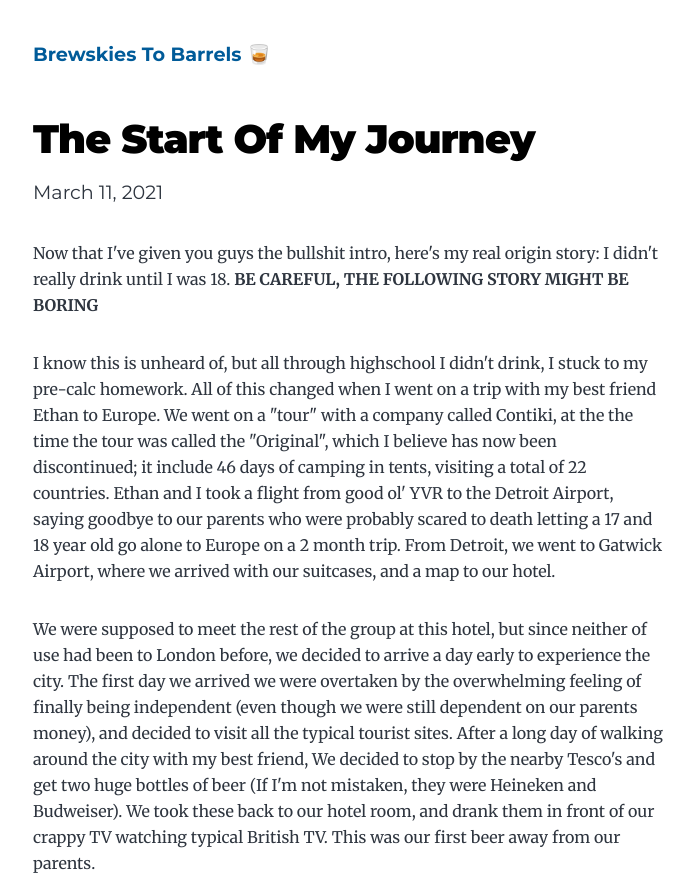
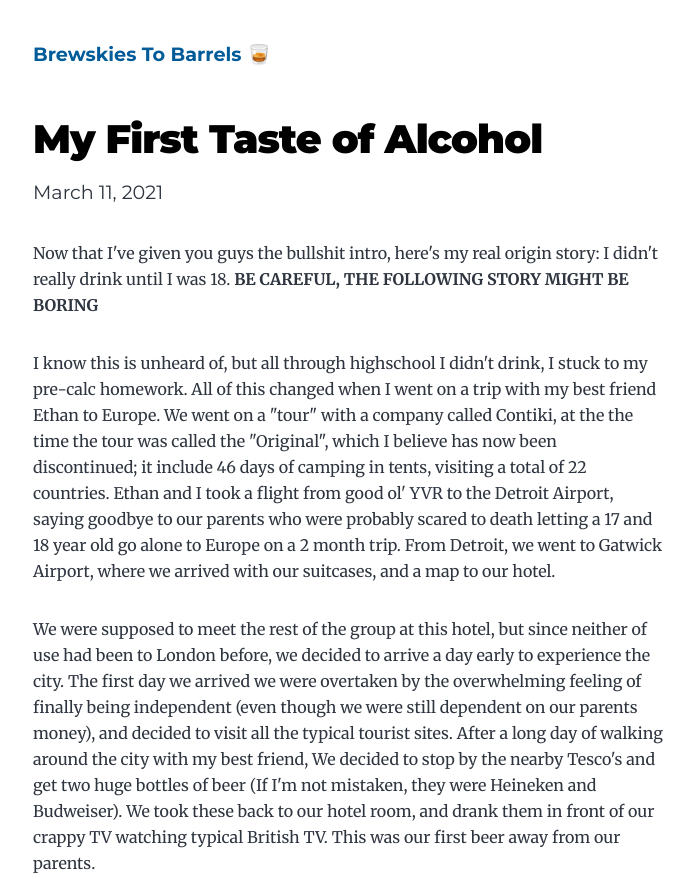
Before and after one commit to BrewskiesToBarrels/blog, a Gatsby site: page /Second-post/second/ in a window 1280 px wide. Shown: the top 879 px of the page, without its empty margins (291-985 px from the left). Built offline with nearby package versions, Linux system fonts and the light colour scheme; Gatsby itself is replaced by a stand-in of ours.

Commit message:
second post

```diff
--- a/content/blog/Second-post/second.md
+++ b/content/blog/Second-post/second.md
@@ -1,5 +1,5 @@
 ---
-title: The Start Of My Journey
+title: My First Taste of Alcohol
 date: "2021-03-11T23:46:37.121Z"
 description: "Now, My Beginnings"
 ---
```
